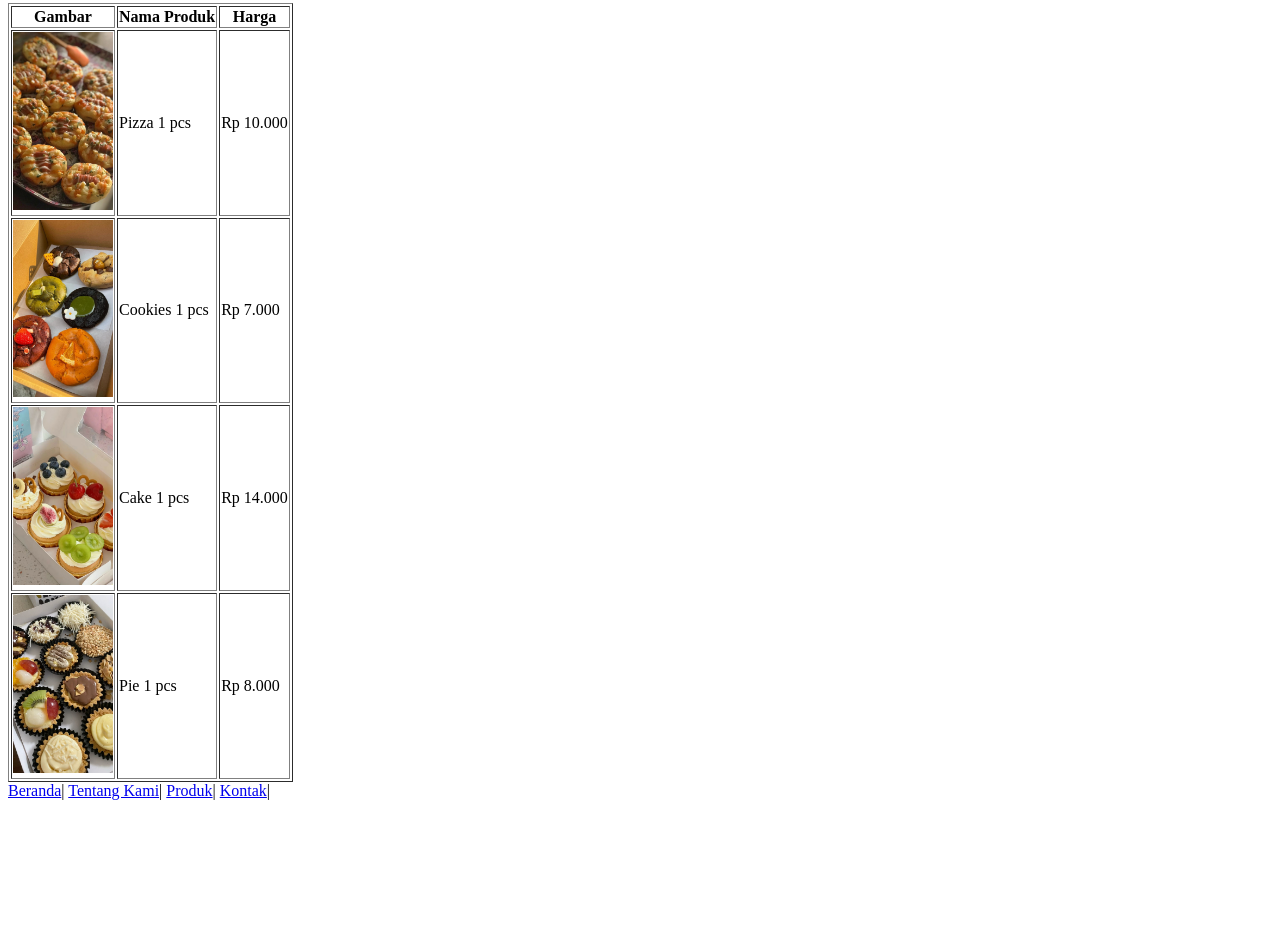
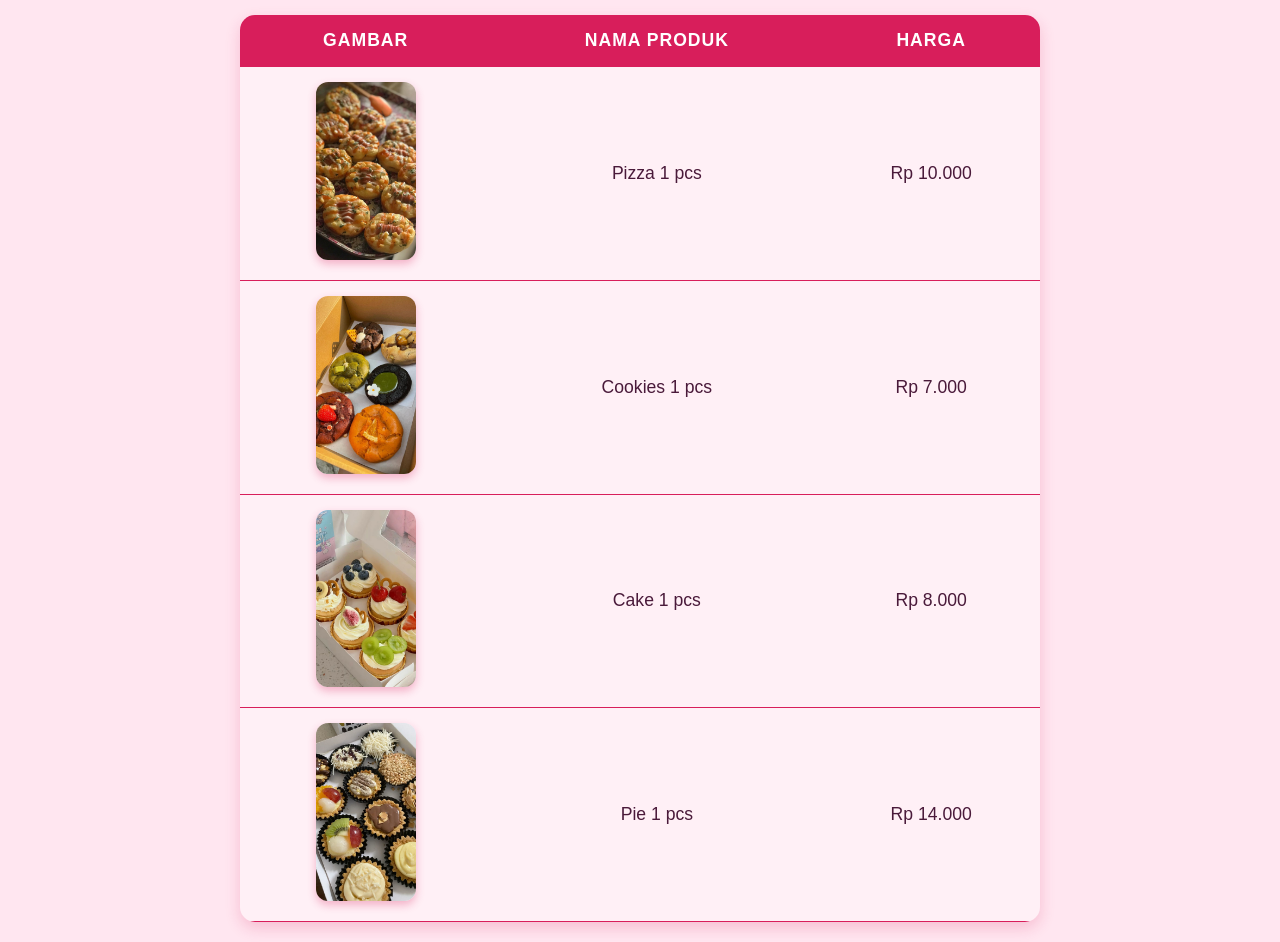
Before and after one commit to chelchan38-pixel/bunny-bikes, a plain HTML site: page produk.html in a window 1280 px wide. Shown: the part 142-1084 px from the top of the page. Before the commit the page ends 950 px from the top, so only its background shows below. Drawn offline with Linux system fonts and the light colour scheme.

Commit message:
Update produk.html

```diff
--- a/produk.html
+++ b/produk.html
@@ -1,46 +1,155 @@
 <!DOCTYPE html>
-<html>
+<html lang="id">
 <head>
-  <tittle>Hai, kamu pecinta kue! 👋 Siap-siap jatuh cinta sama Bunny Bites – toko kue super gemes yang siap manjain lidah dan hatimu di setiap gigitan! 😋💖
+  <meta charset="UTF-8" />
+  <meta name="viewport" content="width=device-width, initial-scale=1" />
+  <title>Daftar Produk - Bunny Bites</title>
+  <style>
+    body {
+      font-family: 'Poppins', sans-serif;
+      background: #ffe6f0; /* soft pink */
+      color: #4a1a3a; /* dark mauve */
+      margin: 40px 20px;
+      display: flex;
+      flex-direction: column;
+      align-items: center;
+      min-height: 100vh;
+    }
 
-Kami punya segudang pilihan kue lezat yang dibuat dengan bahan berkualitas dan penuh cinta 💕✨. Mulai dari cupcake imut 🧁, cookies renyah 🍪, sampai kue ulang tahun yang cantik banget 🎂🎉 – semua bisa kamu custom juga, lho! 😍🎨</tittle>
+    h1 {
+      font-size: 3rem;
+      color: #d81e5b;
+      margin-bottom: 30px;
+      font-weight: 700;
+      text-shadow: 1px 1px 5px rgba(216, 30, 91, 0.5);
+      text-align: center;
+    }
+
+    table {
+      border-collapse: collapse;
+      width: 90%;
+      max-width: 800px;
+      background: #fff0f6;
+      box-shadow: 0 6px 15px rgba(216, 30, 91, 0.2);
+      border-radius: 15px;
+      overflow: hidden;
+    }
+
+    th, td {
+      padding: 15px 20px;
+      text-align: center;
+      border-bottom: 1px solid #d81e5b;
+      font-size: 1.1rem;
+    }
+
+    th {
+      background-color: #d81e5b;
+      color: white;
+      font-weight: 700;
+      text-transform: uppercase;
+      letter-spacing: 1px;
+    }
+
+    tr:hover {
+      background-color: #ffd6e8;
+      transition: background-color 0.3s ease;
+    }
+
+    img {
+      width: 100px;
+      border-radius: 12px;
+      box-shadow: 0 4px 8px rgba(216, 30, 91, 0.3);
+    }
+
+    nav {
+      margin-top: 40px;
+      background: #d81e5b;
+      border-radius: 30px;
+      padding: 12px 30px;
+      box-shadow: 0 4px 12px rgba(216, 30, 91, 0.4);
+      align-self: center;
+    }
+
+    nav a {
+      color: #fff;
+      text-decoration: none;
+      font-weight: 600;
+      font-size: 1.1rem;
+      margin: 0 15px;
+      padding: 8px 16px;
+      border-radius: 25px;
+      transition: background-color 0.3s ease, color 0.3s ease;
+      display: inline-block;
+    }
+
+    nav a:hover {
+      background: #fff;
+      color: #d81e5b;
+      box-shadow: 0 0 10px #d81e5b;
+    }
+
+    /* Responsive */
+    @media (max-width: 720px) {
+      h1 {
+        font-size: 2.4rem;
+      }
+
+      table {
+        width: 100%;
+      }
+
+      th, td {
+        padding: 10px 12px;
+        font-size: 1rem;
+      }
+
+      nav a {
+        margin: 0 8px;
+        font-size: 1rem;
+        padding: 6px 12px;
+      }
+    }
+  </style>
 </head>
 <body>
   <h1>Daftar Produk Kami</h1>
-   <table border="1">
+  <table>
+    <thead>
       <tr>
         <th>Gambar</th>
         <th>Nama Produk</th>
         <th>Harga</th>
       </tr>
+    </thead>
+    <tbody>
       <tr>
-       <td><img src="pizza.jpeg"width="100"></td>
+        <td><img src="pizza.jpeg" alt="Pizza 1 pcs" /></td>
         <td>Pizza 1 pcs</td>
         <td>Rp 10.000</td>
       </tr>
       <tr>
-       <td><img src="cookies.jpeg"width="100"></td>
+        <td><img src="cookies.jpeg" alt="Cookies 1 pcs" /></td>
         <td>Cookies 1 pcs</td>
         <td>Rp 7.000</td>
       </tr>
       <tr>
-       <td><img src="manis.jpeg"width="100"></td>
+        <td><img src="manis.jpeg" alt="Cake 1 pcs" /></td>
         <td>Cake 1 pcs</td>
+        <td>Rp 8.000</td>
+      </tr>
+      <tr>
+        <td><img src="pie.jpeg" alt="Pie 1 pcs" /></td>
+        <td>Pie 1 pcs</td>
         <td>Rp 14.000</td>
       </tr>
-     <tr>
-       <td><img src="pie.jpeg"width="100"></td>
-       <td>Pie 1 pcs</td>
-       <td>Rp 8.000</td>
-     </tr>
+    </tbody>
   </table>
 
-
   <nav>
-       <a href="index.html">Beranda</a>|
-       <a href="tentang.html">Tentang Kami</a>|
-       <a href="produk.html">Produk</a>|
-       <a href="kontak.html">Kontak</a>|
+    <a href="index.html">Beranda</a> |
+    <a href="tentang.html">Tentang Kami</a> |
+    <a href="produk.html">Produk</a> |
+    <a href="kontak.html">Kontak</a>
   </nav>
 </body>
 </html>
```
Lines whose indentation alone changed are shown as unchanged.
